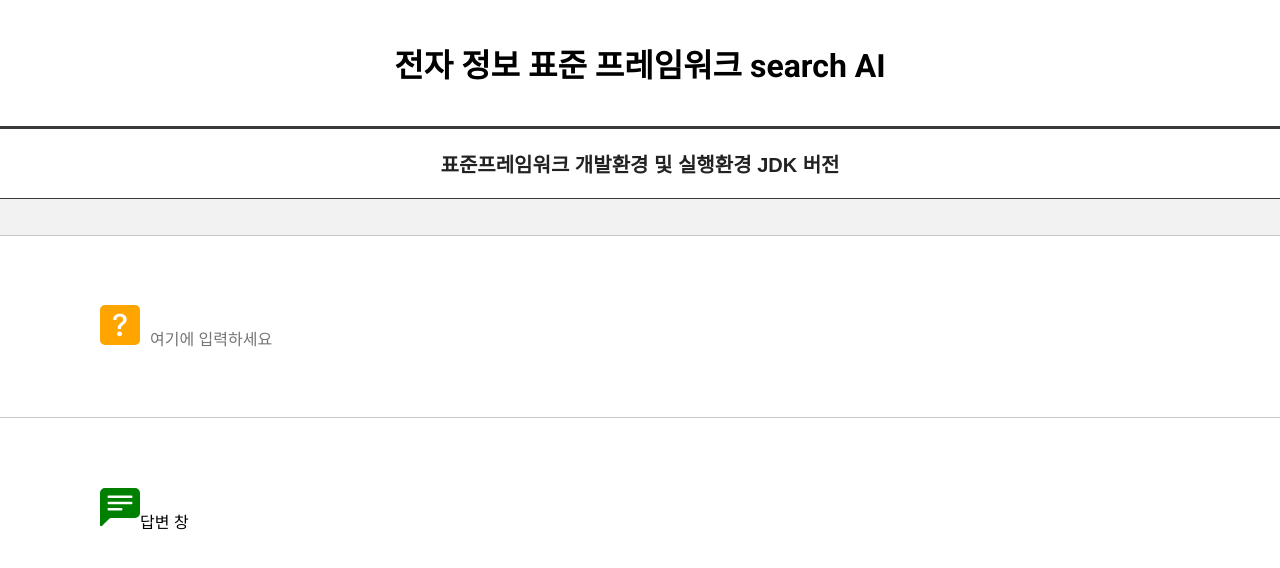
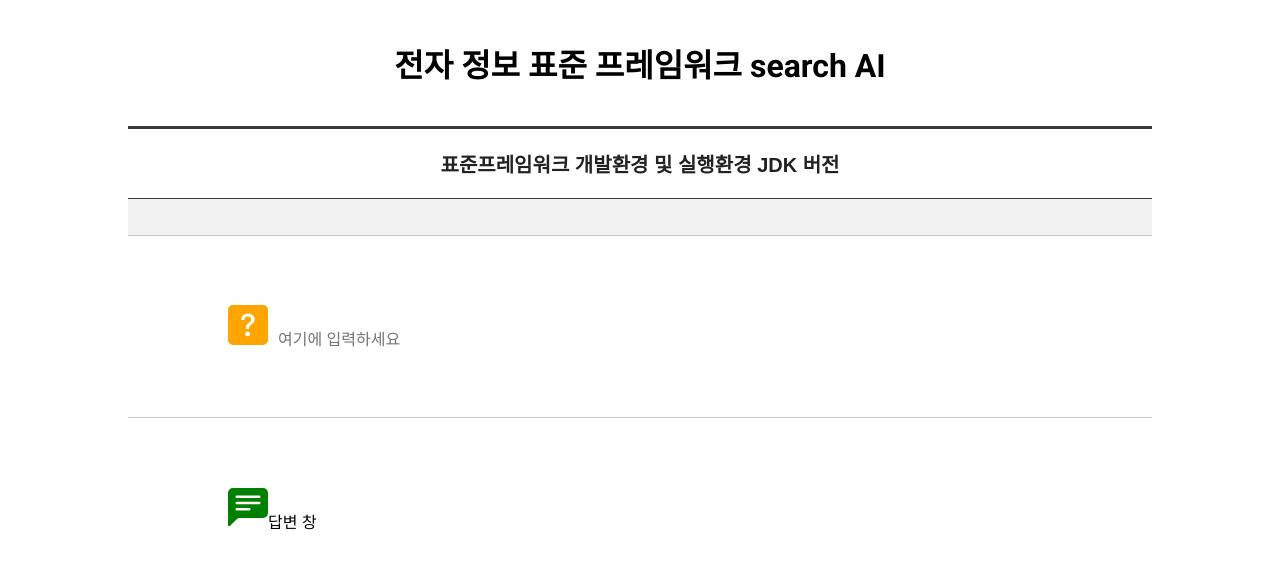
Before and after one commit to efforthye/microsoft_hackathon_team013, a React (Create React App) app in the folder hack-frontend/: page / in a window 1280 px wide. Shown: the top 568 px of the page. Built offline with nearby package versions, Linux system fonts and the light colour scheme.

Commit message:
feat : 전자정보 표준스켈레톤 코드 구현

```diff
--- a/hack-frontend/src/App.tsx
+++ b/hack-frontend/src/App.tsx
@@ -27,22 +27,12 @@ const App = () => {
 			    표준프레임워크 개발환경 및 실행환경 JDK 버전
 		    </div>
 		    <div className={styles.info}>
-          <dl>
-            <dt>작성자</dt>
-            <dd>관리자</dd>
-          </dl>
-          <dl>
-            <dt>작성일자</dt>
-            <dd>2024-01-15</dd>
-          </dl>
-          <dl>
-            <dt>조회수</dt>
-            <dd>734</dd>
-          </dl>
+
 		    </div>
 		    <div className={styles.article}>
+          <div className={styles.questionbox}>
             <h4 className={styles.question}>
-            <BsQuestionSquareFill size={40} color='orange'/>
+              <BsQuestionSquareFill size={40} color='orange' className={styles.icon}/>
 
                 <input
                   type="text"
@@ -52,6 +42,7 @@ const App = () => {
                   className={styles.input_field}
                 />
             </h4>
+          </div>
           <div className={styles.answer}>
             <BsFillChatLeftTextFill size={40} color='green'/>
 
--- a/hack-frontend/src/styles.module.scss
+++ b/hack-frontend/src/styles.module.scss
@@ -1,7 +1,10 @@
 @import url('https://fonts.googleapis.com/css2?family=Roboto:wght@400;700&display=swap');
 
 
-
+.container{
+  padding-left: 10%; /* 왼쪽 여백 추가 */
+  padding-right: 10%; /* 오른쪽 여백 추가 */
+}
 .pageTitle {
   margin: 40px 0;
   font-family: 'Roboto', sans-serif;
@@ -35,7 +38,11 @@
   background: #f2f2f2;
 }
 
-.board_detail03 .article .question {
+.board_detail03 .article .questionbox{
+  margin-bottom: 0;
+}
+
+.board_detail03 .article .questionbox .question {
   position: relative;
   padding: 48px 20px 48px 100px;
   border-bottom: 1px solid #c9c9c9;
```
Lines whose indentation alone changed are shown as unchanged.
